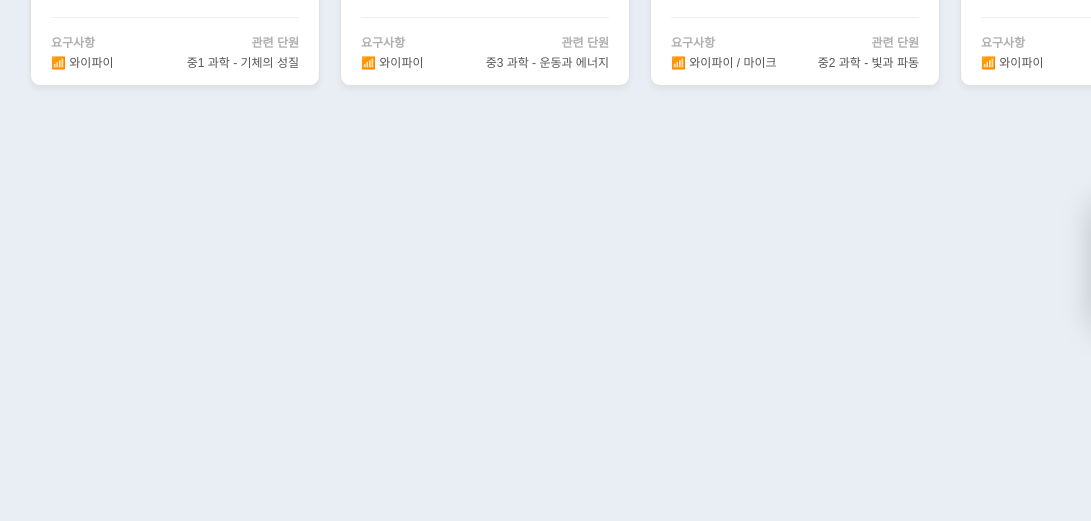
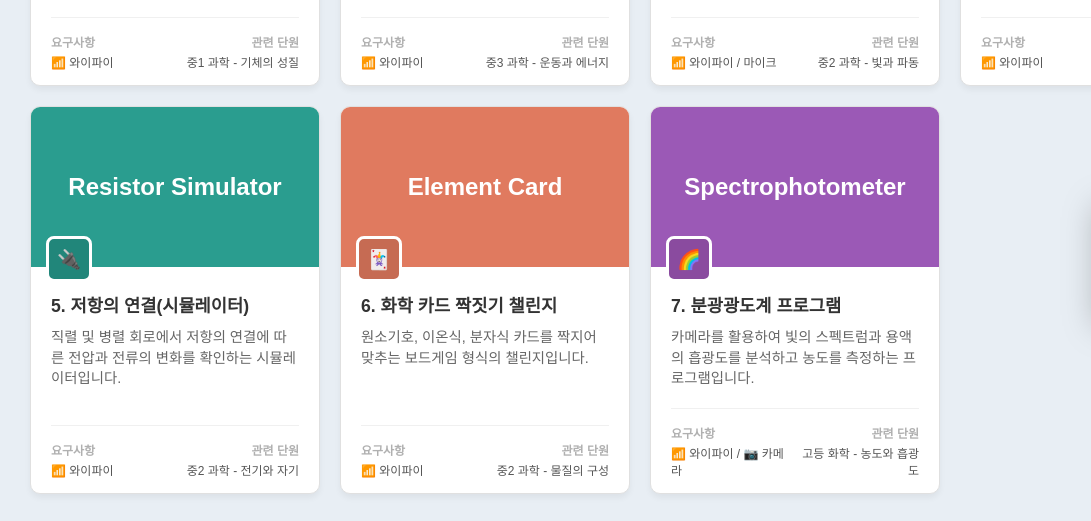
Before and after one commit to jhu1596/extendhuk, a plain HTML site: page index.html in a window 1280 px wide. Shown: the part 454-975 px from the top of the page, 0-1091 px from the left. Before the commit the page ends 800 px from the top, so only its background shows below. Drawn offline with Linux system fonts and the light colour scheme.

Commit message:
Update index.html

```diff
--- a/index.html
+++ b/index.html
@@ -371,7 +371,7 @@
             </div>
         </a>
 
-        <!-- 네 번째: 전기 회로 연결 연습 (새로 추가됨) -->
+        <!-- 네 번째: 전기 회로 연결 연습 -->
         <a href="https://electriccircuithuk.netlify.app/" target="_blank" class="card">
             <div class="card-image" style="background-color: #F4A261;">
                 Electric Circuit
@@ -390,6 +390,78 @@
                     <div class="footer-info right">
                         <span>관련 단원</span>
                         <span class="unit-text">중2 과학 - 전기와 자기</span>
+                    </div>
+                </div>
+            </div>
+        </a>
+
+        <!-- 다섯 번째: 저항의 연결 시뮬레이터 -->
+        <a href="https://resistorhuk.netlify.app/" target="_blank" class="card">
+            <div class="card-image" style="background-color: #2A9D8F;">
+                Resistor Simulator
+                <div class="icon-box" style="background-color: #21867A;">🔌</div>
+            </div>
+            <div class="card-content">
+                <div class="card-title">5. 저항의 연결(시뮬레이터)</div>
+                <div class="card-desc">
+                    직렬 및 병렬 회로에서 저항의 연결에 따른 전압과 전류의 변화를 확인하는 시뮬레이터입니다.
+                </div>
+                <div class="card-footer">
+                    <div class="footer-info">
+                        <span>요구사항</span>
+                        <span>📶 와이파이</span>
+                    </div>
+                    <div class="footer-info right">
+                        <span>관련 단원</span>
+                        <span class="unit-text">중2 과학 - 전기와 자기</span>
+                    </div>
+                </div>
+            </div>
+        </a>
+
+        <!-- 여섯 번째: 화학 카드 짝짓기 챌린지 -->
+        <a href="https://elementcardhuk.netlify.app/" target="_blank" class="card">
+            <div class="card-image" style="background-color: #E07A5F;">
+                Element Card
+                <div class="icon-box" style="background-color: #C66B53;">🃏</div>
+            </div>
+            <div class="card-content">
+                <div class="card-title">6. 화학 카드 짝짓기 챌린지</div>
+                <div class="card-desc">
+                    원소기호, 이온식, 분자식 카드를 짝지어 맞추는 보드게임 형식의 챌린지입니다.
+                </div>
+                <div class="card-footer">
+                    <div class="footer-info">
+                        <span>요구사항</span>
+                        <span>📶 와이파이</span>
+                    </div>
+                    <div class="footer-info right">
+                        <span>관련 단원</span>
+                        <span class="unit-text">중2 과학 - 물질의 구성</span>
+                    </div>
+                </div>
+            </div>
+        </a>
+
+        <!-- 일곱 번째: 분광광도계 프로그램 (새로 추가됨) -->
+        <a href="https://spectrophotometerhuk.netlify.app/" target="_blank" class="card">
+            <div class="card-image" style="background-color: #9B59B6;">
+                Spectrophotometer
+                <div class="icon-box" style="background-color: #8A4B9F;">🌈</div>
+            </div>
+            <div class="card-content">
+                <div class="card-title">7. 분광광도계 프로그램</div>
+                <div class="card-desc">
+                    카메라를 활용하여 빛의 스펙트럼과 용액의 흡광도를 분석하고 농도를 측정하는 프로그램입니다.
+                </div>
+                <div class="card-footer">
+                    <div class="footer-info">
+                        <span>요구사항</span>
+                        <span>📶 와이파이 / 📷 카메라</span>
+                    </div>
+                    <div class="footer-info right">
+                        <span>관련 단원</span>
+                        <span class="unit-text">고등 화학 - 농도와 흡광도</span>
                     </div>
                 </div>
             </div>
```
